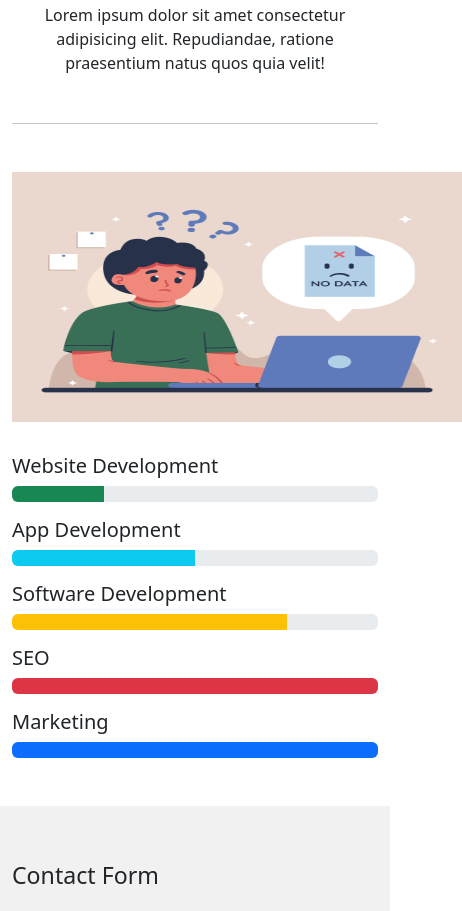
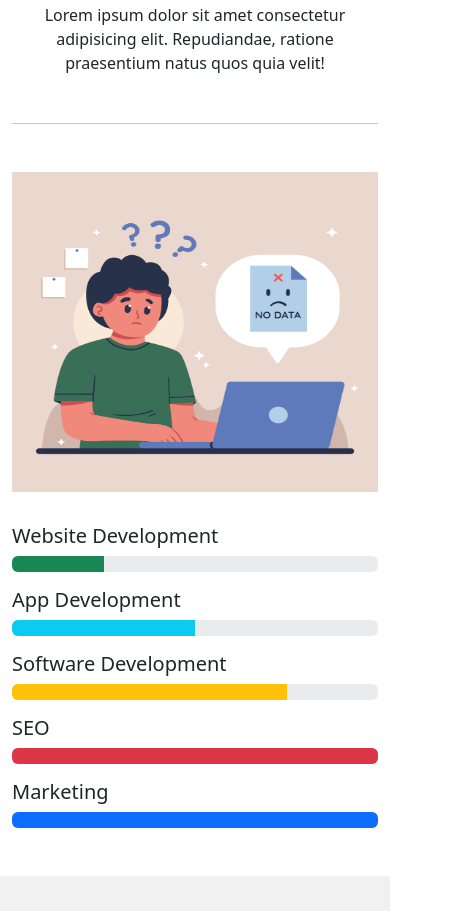
Before and after one commit to adarsh9523v/bootstrap-project, a plain HTML site: page index.html in a window 390 px wide. Shown: the part 1327-2238 px from the top of the page, 462 px wide, since content can reach past the window. Drawn offline with nearby package versions, Linux system fonts and the light colour scheme; files that its build step writes are made by us from their sources.

Commit message:
edited for responsive

```diff
--- a/index.html
+++ b/index.html
@@ -134,7 +134,7 @@
          <!-- Growth -->
           <div class="row justify-content-evenly pt-3 pb-5">
             <div class="col-md-5 pt-3">
-              <img src="images/why 3.jpg" class="image-fluid" width="450px" height="250px" alt="">
+              <img src="images/why 3.jpg" class="image-fluid" width="100%" height="320px" alt="">
             </div>
 
             <div class="col-md-5 pt-3">
```
